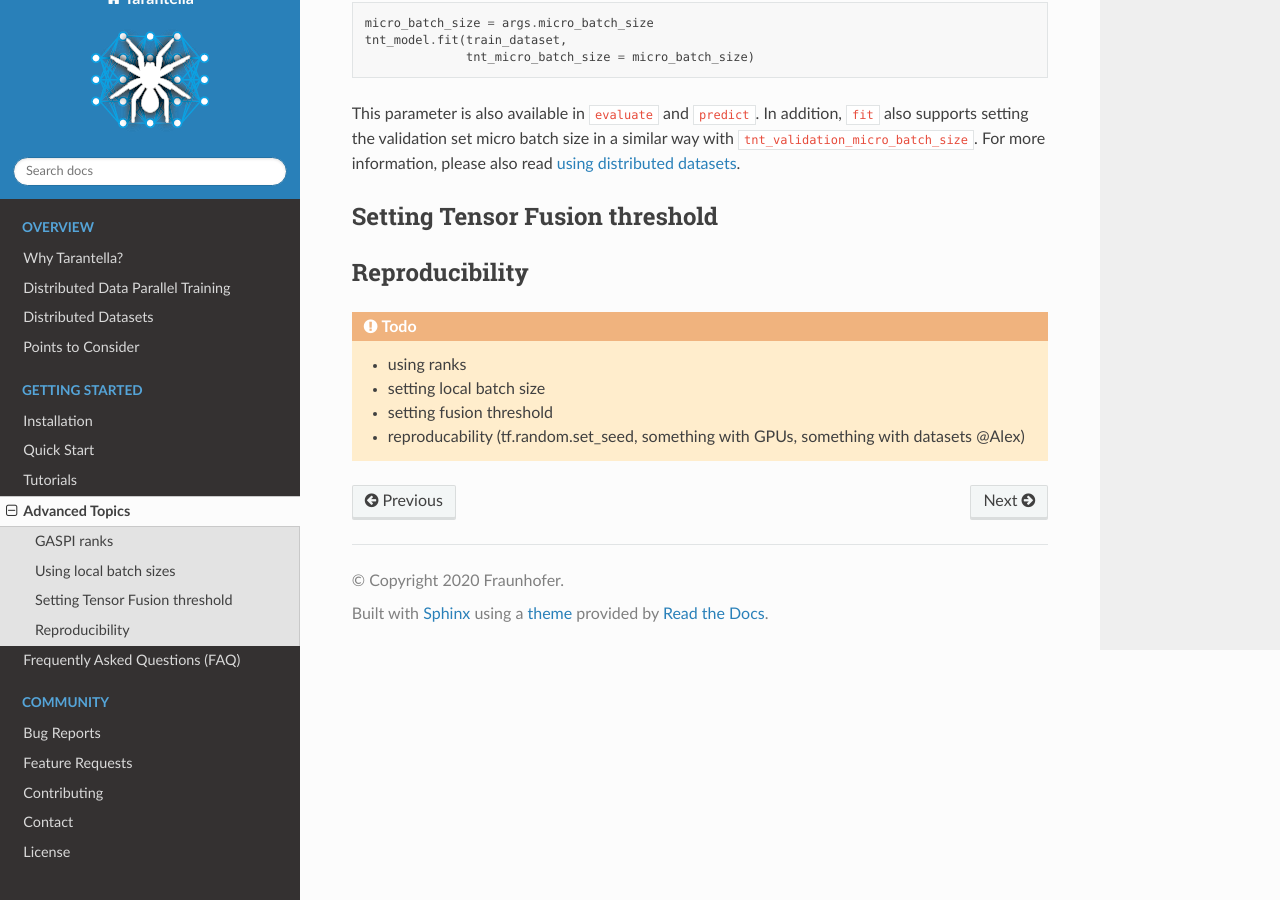
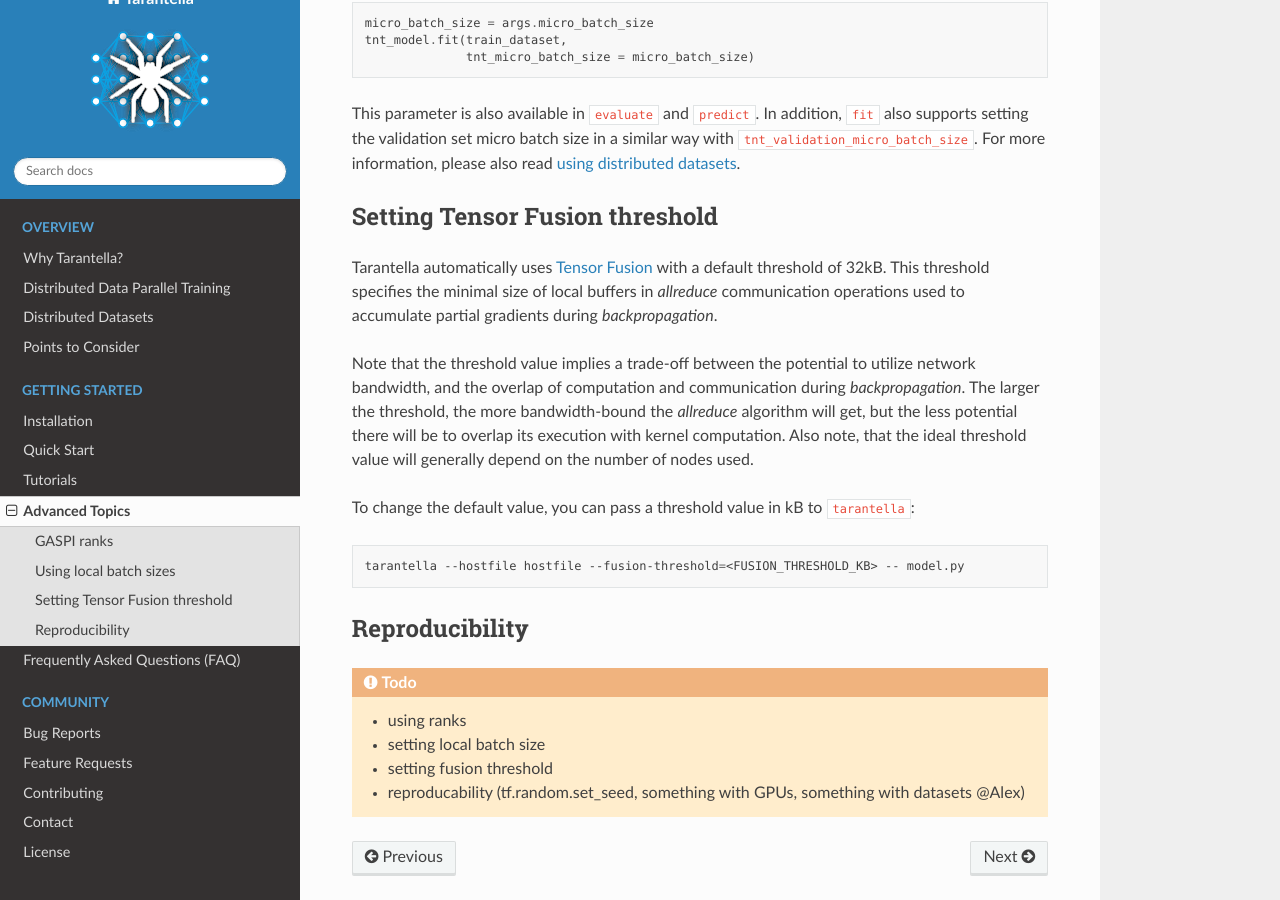
Before and after one commit to cc-hpc-itwm/tarantella, a Sphinx documentation site: the page built from docs/source/advanced_topics.rst, in a window 1280 px wide and 900 px high, scrolled down 965 px. Built offline with Sphinx 7.4.7 and the Read the Docs theme 2.0.0, drawn with Linux system fonts in a browser that asks for light colours.

Commit message:
docs: advanced topics: Add section for tensor fusion threshold

```diff
--- a/docs/source/advanced_topics.rst
+++ b/docs/source/advanced_topics.rst
@@ -58,6 +58,22 @@ For more information, please also read :ref:`using distributed datasets <using-d
 Setting Tensor Fusion threshold
 ^^^^^^^^^^^^^^^^^^^^^^^^^^^^^^^^^
 
+Tarantella automatically uses :ref:`Tensor Fusion <tensor-fusion-label>` with a default
+threshold of 32kB. This threshold specifies the minimal size of local buffers in *allreduce*
+communication operations used to accumulate partial gradients during *backpropagation*.
+
+Note that the threshold value implies a trade-off between the potential to utilize network
+bandwidth, and the overlap of computation and communication during *backpropagation*. The
+larger the threshold, the more bandwidth-bound the *allreduce* algorithm will get, but
+the less potential there will be to overlap its execution with kernel computation.
+Also note, that the ideal threshold value will generally depend on the number of nodes used.
+
+To change the default value, you can pass a threshold value in kB to ``tarantella``:
+
+.. code-block:: bash
+
+   tarantella --hostfile hostfile --fusion-threshold=<FUSION_THRESHOLD_KB> -- model.py
+
 
 .. _reproducibility-label:
 
```
